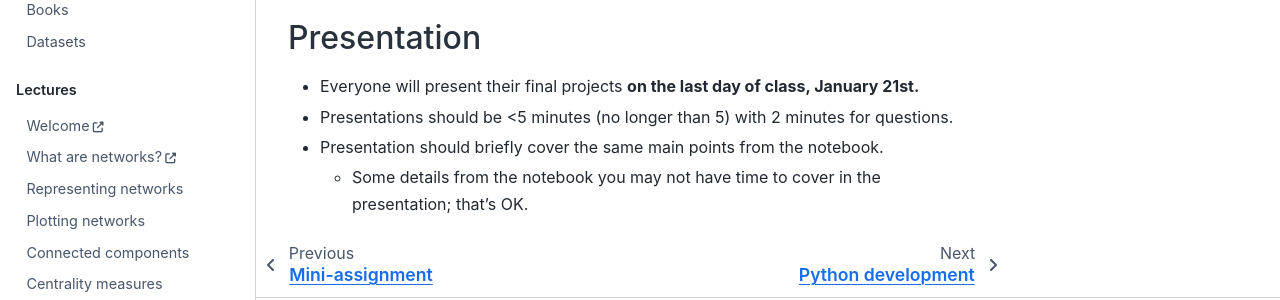
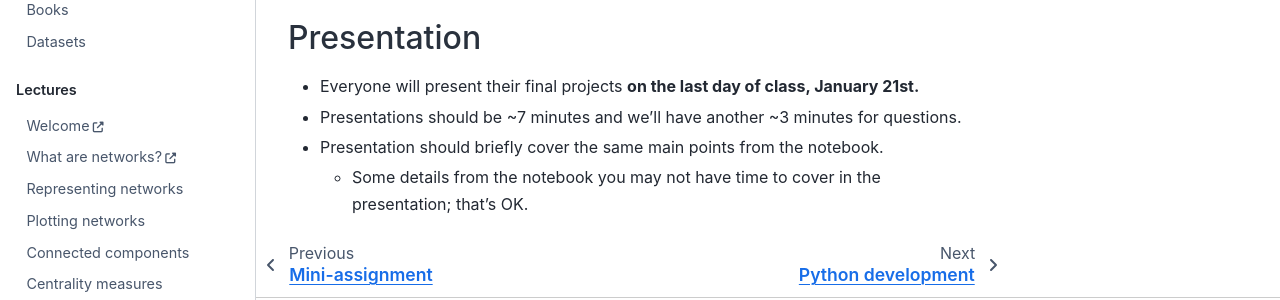
Before and after one commit to bdpedigo/networks-course, a Jupyter Book: the page built from docs/final_project.md, in a window 1280 px wide and 900 px high, scrolled down 530 px. Shown: the part 525-825 px from the top of the window. Built offline with Jupyter Book 1.0.4 settings and Sphinx 7.4.7 and the Sphinx Book theme 1.1.4, drawn with Linux system fonts in a browser that asks for light colours; pages that are not in the unit, such as notebooks, are missing from menus.

Commit message:
update final project details

```diff
--- a/docs/final_project.md
+++ b/docs/final_project.md
@@ -23,6 +23,6 @@
 
 ## Presentation
 - Everyone will present their final projects **on the last day of class, January 21st.**
-- Presentations should be <5 minutes (no longer than 5) with 2 minutes for questions.
+- Presentations should be ~7 minutes and we'll have another ~3 minutes for questions.
 - Presentation should briefly cover the same main points from the notebook.
    - Some details from the notebook you may not have time to cover in the presentation; that's OK.
```
